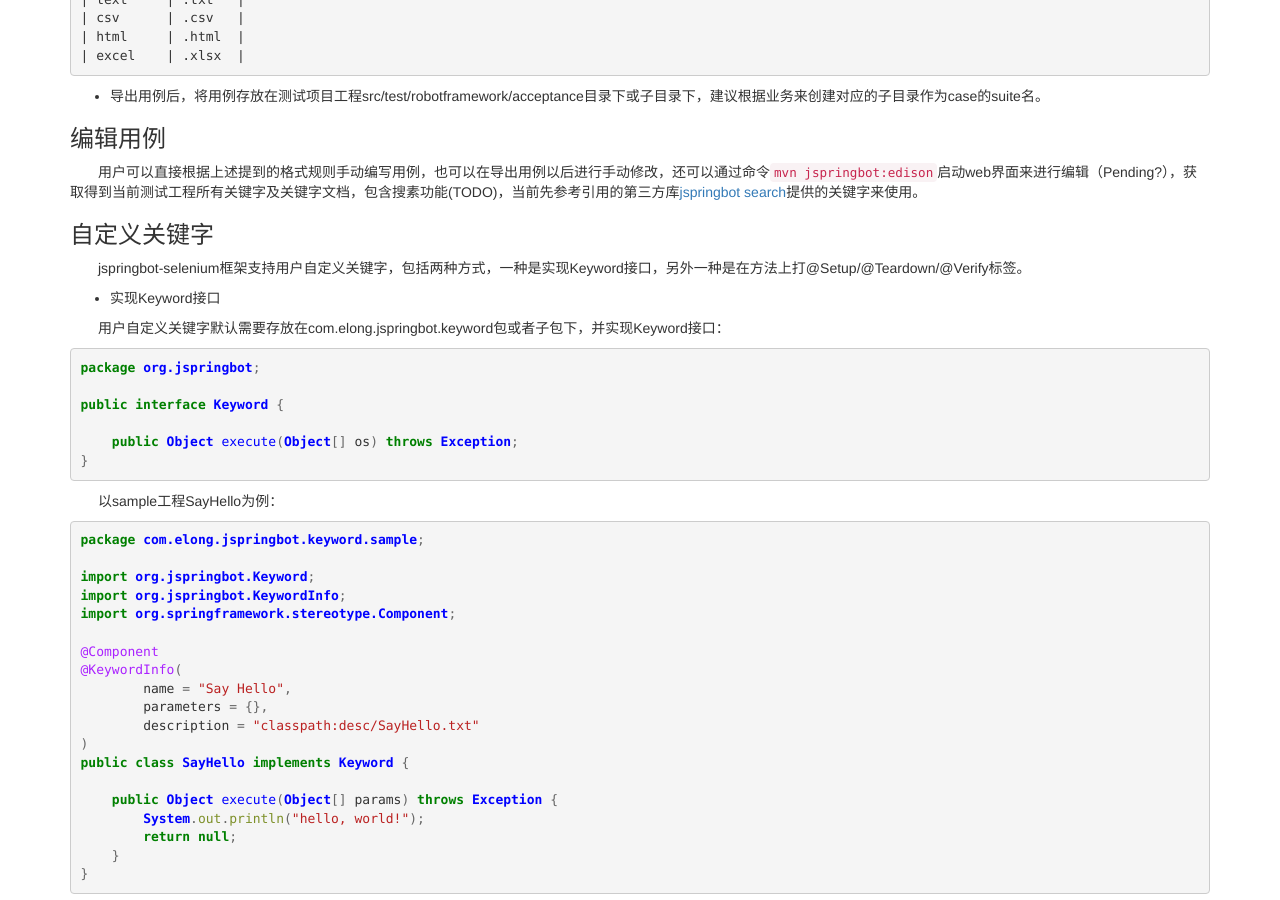
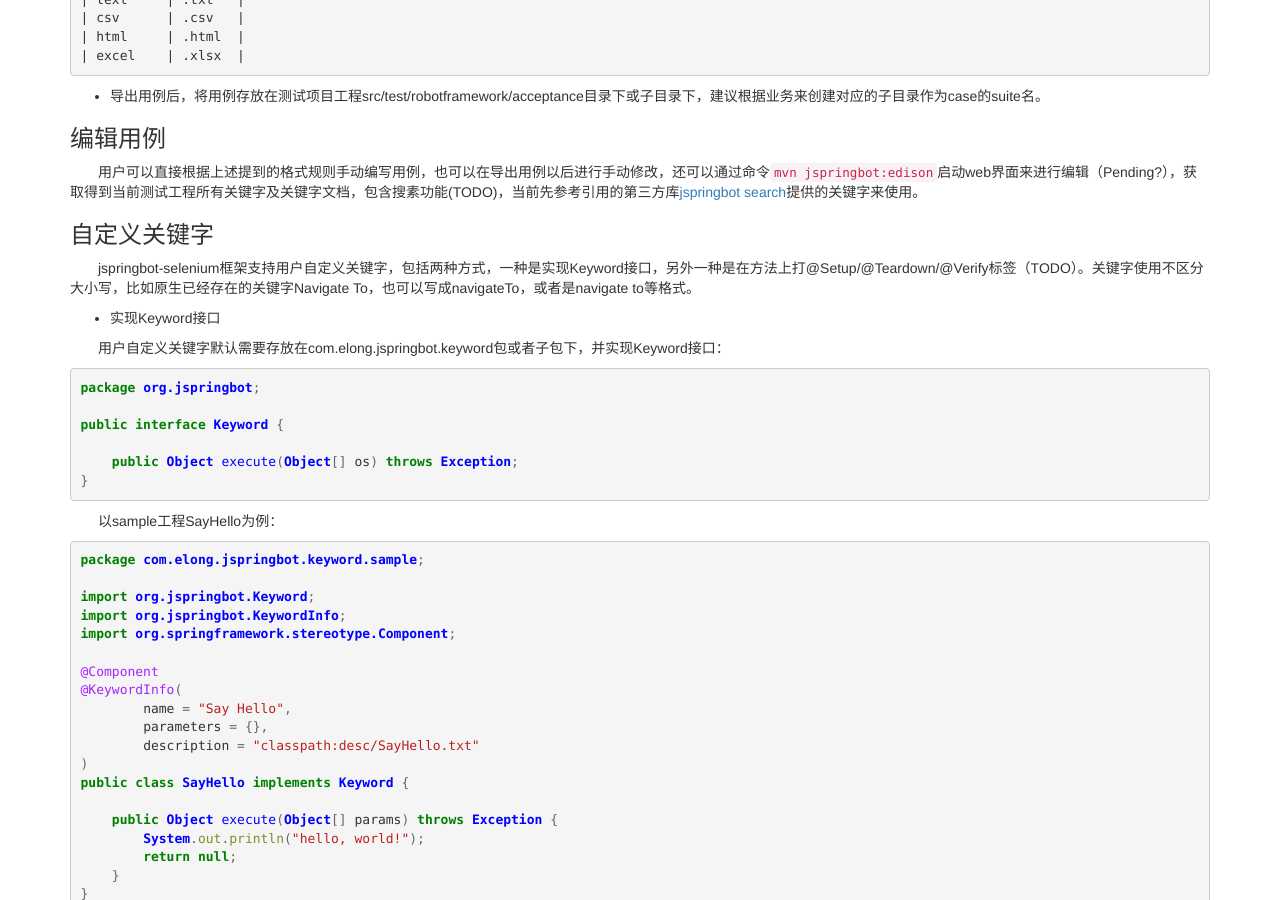
Before and after one commit to yanshuai/blog, a Jekyll site: the page built from _posts/2014-10-18-jspringbot-selenium用户手册.md, in a window 1280 px wide and 900 px high, scrolled down 6318 px. Built offline with Jekyll 4.4.1, drawn with Linux system fonts in a browser that asks for light colours; nearby versions of some CDN libraries; Markdown is read by kramdown in place of the engine named in the settings; comment, search, counter and statistics services are not loaded.

Commit message:
更新jspringbot-selenium用户手册

```diff
--- a/_posts/2014-10-18-jspringbot-selenium用户手册.md
+++ b/_posts/2014-10-18-jspringbot-selenium用户手册.md
@@ -293,7 +293,7 @@
 
 ### 自定义关键字
 
-jspringbot-selenium框架支持用户自定义关键字，包括两种方式，一种是实现Keyword接口，另外一种是在方法上打@Setup/@Teardown/@Verify标签。
+jspringbot-selenium框架支持用户自定义关键字，包括两种方式，一种是实现Keyword接口，另外一种是在方法上打@Setup/@Teardown/@Verify标签（TODO）。关键字使用不区分大小写，比如原生已经存在的关键字Navigate To，也可以写成navigateTo，或者是navigate to等格式。
 
 * 实现Keyword接口
 
```
